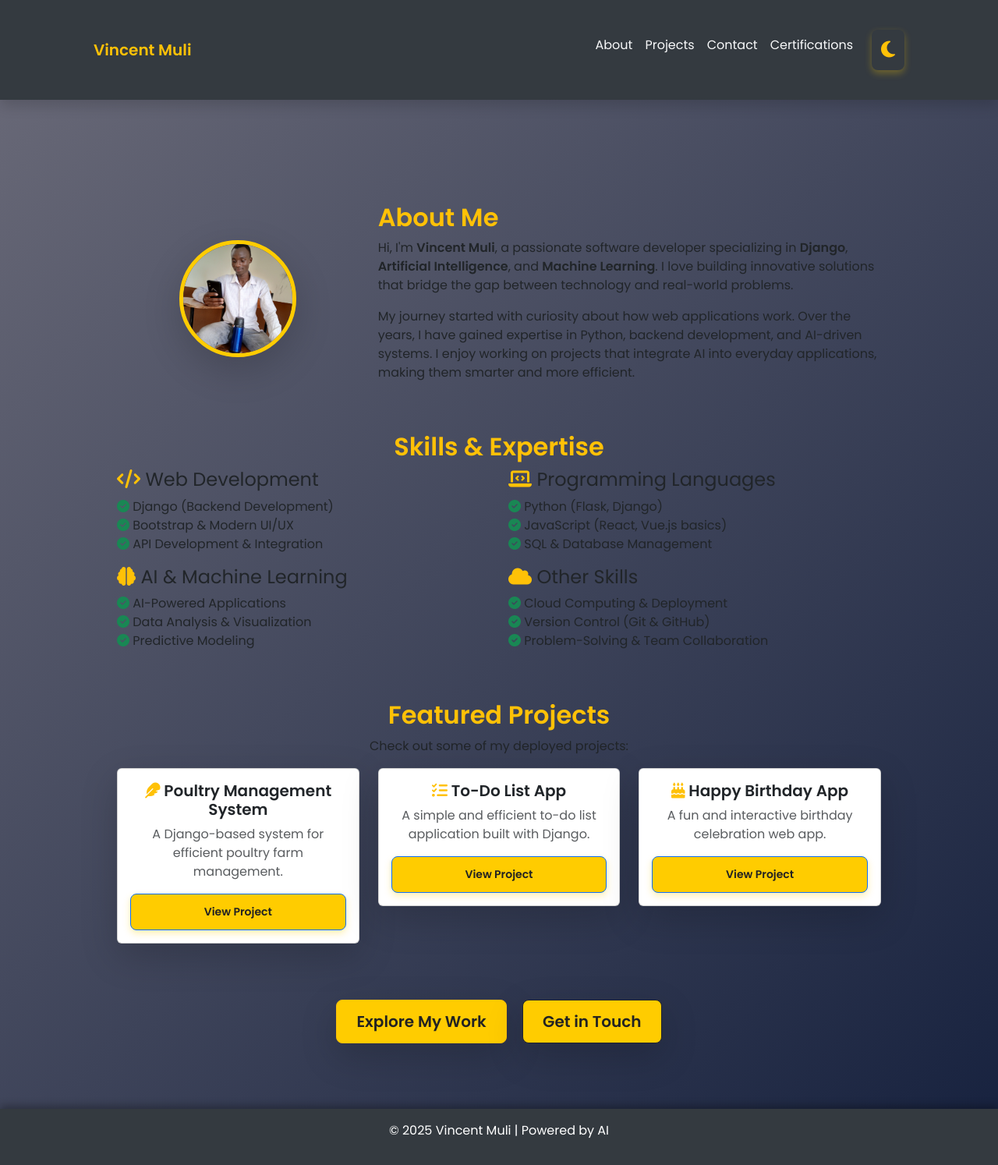
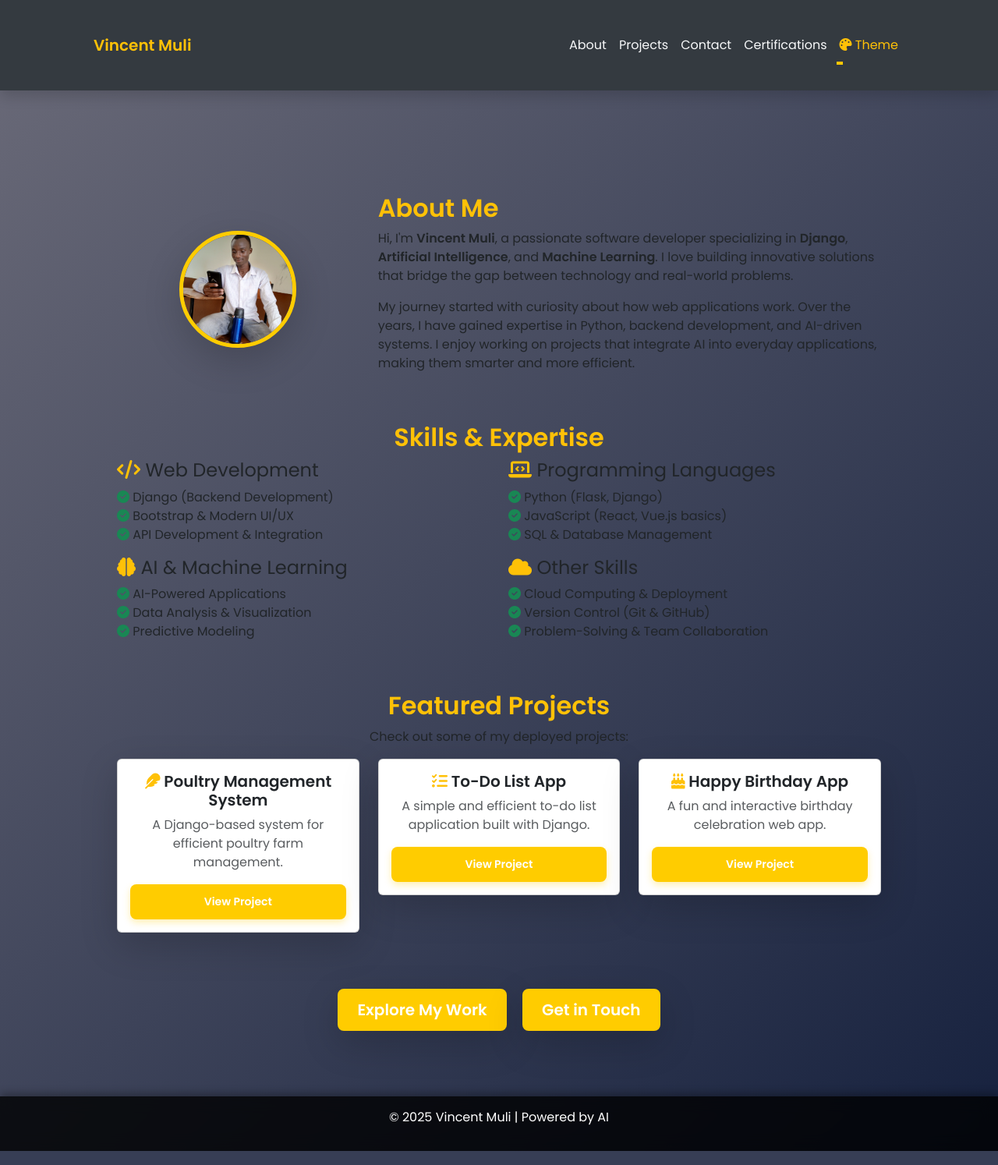
Before and after one commit to vincentiano23/portifolio-django, a Django app: page /about/ in a window 1280 px wide. Shown: the whole page at 78% size. Run offline with Django 5.2, Linux system fonts and the light colour scheme.

Commit message:
enhanced base.html with a custom theme selector

```diff
--- a/portifolio/templates/base.html
+++ b/portifolio/templates/base.html
@@ -14,59 +14,60 @@
     <link rel="stylesheet" href="https://cdnjs.cloudflare.com/ajax/libs/font-awesome/6.4.0/css/all.min.css">
 
     <style>
-        /* Custom Styles */
-        body {
-            transition: background 0.3s, color 0.3s;
-            background-color: #f8f9fa; /* Light mode background */
-            color: #212529; /* Light mode text */
+        :root {
+            --primary-color: #ffcc00;
+            --secondary-color: #343a40;
+            --bg-color: #f8f9fa;
+            --text-color: #212529;
         }
 
-        .dark-mode {
-            background-color: #121212 !important; /* Dark mode background */
-            color: #e0e0e0 !important; /* Dark mode text */
+        [data-theme="blue"] {
+            --primary-color: #007bff;
+            --secondary-color: #0056b3;
+            --bg-color: #e3f2fd;
+            --text-color: #0c1f3f;
+        }
+
+        [data-theme="green"] {
+            --primary-color: #28a745;
+            --secondary-color: #155724;
+            --bg-color: #e9fbe3;
+            --text-color: #102b12;
+        }
+
+        [data-theme="purple"] {
+            --primary-color: #6f42c1;
+            --secondary-color: #4e2a84;
+            --bg-color: #f3e8ff;
+            --text-color: #2e1b4b;
+        }
+
+        [data-theme="orange"] {
+            --primary-color: #fd7e14;
+            --secondary-color: #b35c00;
+            --bg-color: #fff5e6;
+            --text-color: #732d00;
+        }
+
+        body {
+            background-color: var(--bg-color);
+            color: var(--text-color);
+            transition: background 0.3s, color 0.3s;
         }
 
         .navbar {
-            transition: background 0.3s, color 0.3s;
-            background-color: #343a40; /* Darker navbar */
+            background-color: var(--secondary-color) !important;
         }
 
-        .dark-mode .navbar {
-            background-color: #1e1e1e !important;
+        .btn {
+            background-color: var(--primary-color);
+            color: white;
+            border: none;
         }
 
-        .dark-mode .nav-link {
-            color: #ffffff !important;
-        }
-
-        .dark-mode .btn-light {
-            background-color: #333;
-            color: #fff;
-        }
-
-        .theme-toggle {
-            font-size: 1.2rem;
-            padding: 8px 12px;
-            border: none;
-            background: transparent;
-            cursor: pointer;
-            transition: transform 0.2s ease-in-out;
-        }
-
-        .theme-toggle:hover {
-            transform: scale(1.1);
-        }
-
-        .footer {
-            background-color: #343a40;
-            color: #ffffff;
-            padding: 1rem 0;
-            text-align: center;
-        }
-
-        .dark-mode .footer {
-            background-color: #1e1e1e !important;
-            color: #bdbdbd !important;
+        .btn:hover {
+            background-color: var(--secondary-color);
+            color: white;
         }
     </style>
 </head>
@@ -85,11 +86,18 @@
                     <li class="nav-item"><a class="nav-link fw-medium text-light" href="{% url 'contact' %}">Contact</a></li>
                     <li class="nav-item"><a class="nav-link fw-medium text-light" href="{% url 'certifications' %}">Certifications</a></li>
 
-                    <!-- Theme Toggle Button -->
-                    <li class="nav-item">
-                        <button id="theme-toggle" class="theme-toggle ms-3 btn">
-                            <i id="theme-icon" class="fas fa-moon text-warning"></i>
-                        </button>
+                    <!-- Theme Selector Dropdown -->
+                    <li class="nav-item dropdown">
+                        <a class="nav-link dropdown-toggle text-warning" href="#" id="themeDropdown" role="button" data-bs-toggle="dropdown" aria-expanded="false">
+                            <i class="fas fa-palette"></i> Theme
+                        </a>
+                        <ul class="dropdown-menu">
+                            <li><a class="dropdown-item theme-option" data-theme="default" href="#">Default</a></li>
+                            <li><a class="dropdown-item theme-option" data-theme="blue" href="#">Blue</a></li>
+                            <li><a class="dropdown-item theme-option" data-theme="green" href="#">Green</a></li>
+                            <li><a class="dropdown-item theme-option" data-theme="purple" href="#">Purple</a></li>
+                            <li><a class="dropdown-item theme-option" data-theme="orange" href="#">Orange</a></li>
+                        </ul>
                     </li>
                 </ul>
             </div>
@@ -109,29 +117,22 @@
 
     <script>
         document.addEventListener("DOMContentLoaded", function () {
-            const toggleButton = document.getElementById("theme-toggle");
-            const themeIcon = document.getElementById("theme-icon");
+            const themeOptions = document.querySelectorAll(".theme-option");
             const body = document.body;
 
-            // Check local storage for theme preference
-            if (localStorage.getItem("theme") === "dark") {
-                body.classList.add("dark-mode");
-                themeIcon.classList.replace("fa-moon", "fa-sun");
-            }
+            // Load stored theme from localStorage
+            const savedTheme = localStorage.getItem("selectedTheme") || "default";
+            body.setAttribute("data-theme", savedTheme);
 
-            toggleButton.addEventListener("click", function () {
-                body.classList.toggle("dark-mode");
-
-                if (body.classList.contains("dark-mode")) {
-                    localStorage.setItem("theme", "dark");
-                    themeIcon.classList.replace("fa-moon", "fa-sun");
-                } else {
-                    localStorage.setItem("theme", "light");
-                    themeIcon.classList.replace("fa-sun", "fa-moon");
-                }
+            // Change theme when user selects one
+            themeOptions.forEach(option => {
+                option.addEventListener("click", function () {
+                    const selectedTheme = this.getAttribute("data-theme");
+                    body.setAttribute("data-theme", selectedTheme);
+                    localStorage.setItem("selectedTheme", selectedTheme);
+                });
             });
         });
     </script>
-
 </body>
 </html>
```
